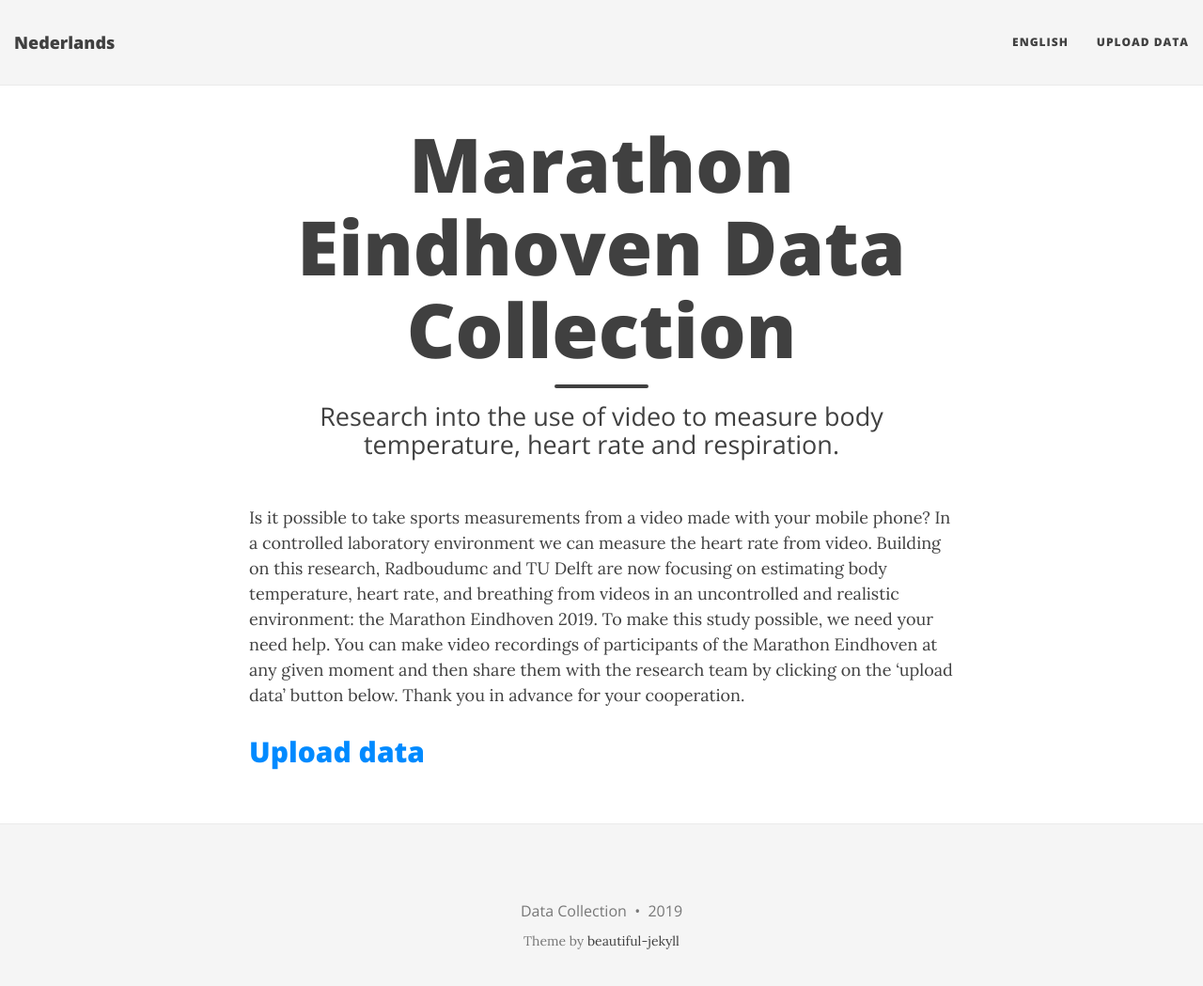
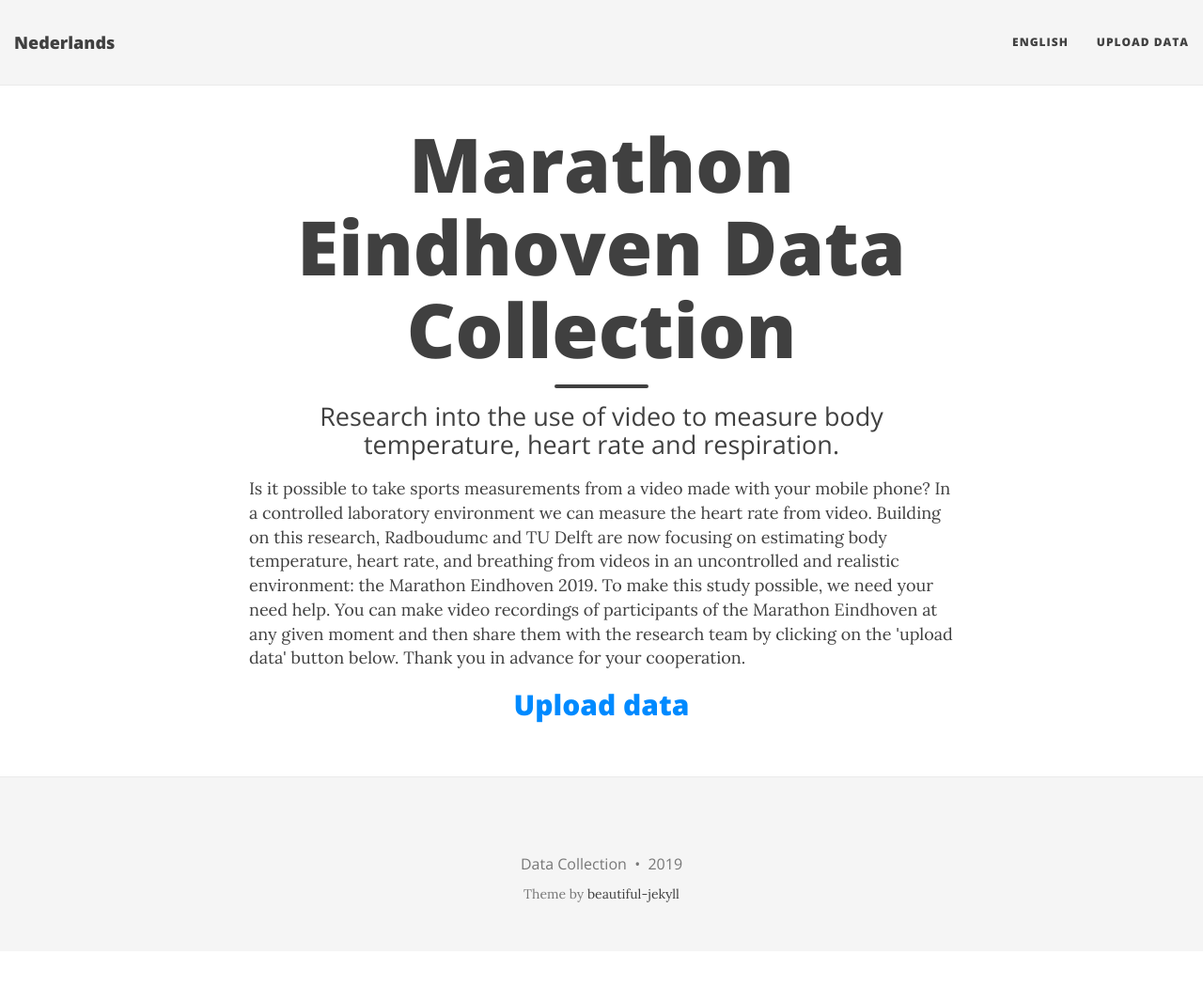
Before and after one commit to MarathonEindhoven/MarathonEindhoven.github.io, a Jekyll site: the page built from aboutme.md, in a window 1280 px wide and 1062 px high. Shown: the top 1049 px of the window at 94% size. Built offline with Jekyll 4.4.1, drawn with Linux system fonts in a browser that asks for light colours; nearby versions of some CDN libraries.

Commit message:
fix upload link

```diff
--- a/aboutme.md
+++ b/aboutme.md
@@ -4,7 +4,13 @@
 subtitle: Research into the use of video to measure body temperature, heart rate and respiration.
 ---
 
+<body>
+
 Is it possible to take sports measurements from a video made with your mobile phone? In a controlled laboratory environment we can measure the heart rate from video. Building on this research, Radboudumc and TU Delft are now focusing on estimating body temperature, heart rate, and breathing from videos in an uncontrolled and realistic environment: the Marathon Eindhoven 2019. To make this study possible, we need your need help. You can make video recordings of participants of the Marathon Eindhoven at any given moment and then share them with the research team by clicking on the 'upload data' button below. Thank you in advance for your cooperation.
 
 
+<center>
 <h2><a href="http://marathoneindhovendata.ewi.tudelft.nl/">Upload data</a> </h2>
+</center>
+
+</body>
```
